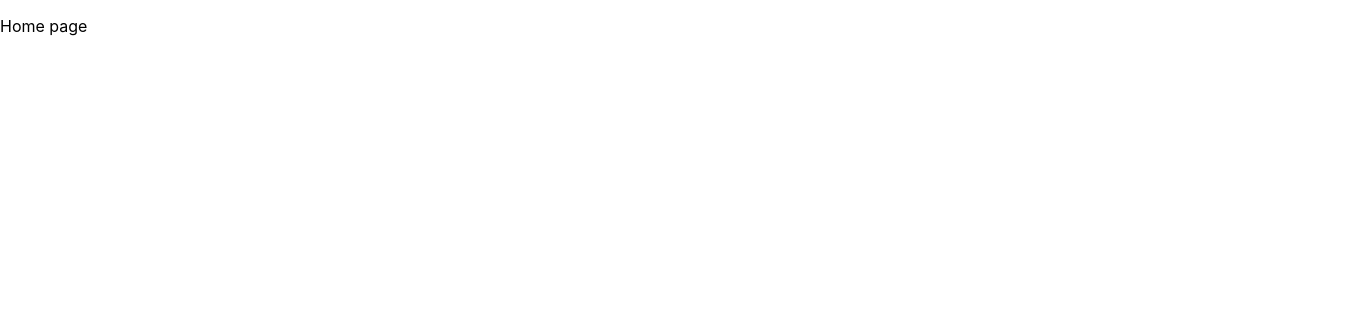
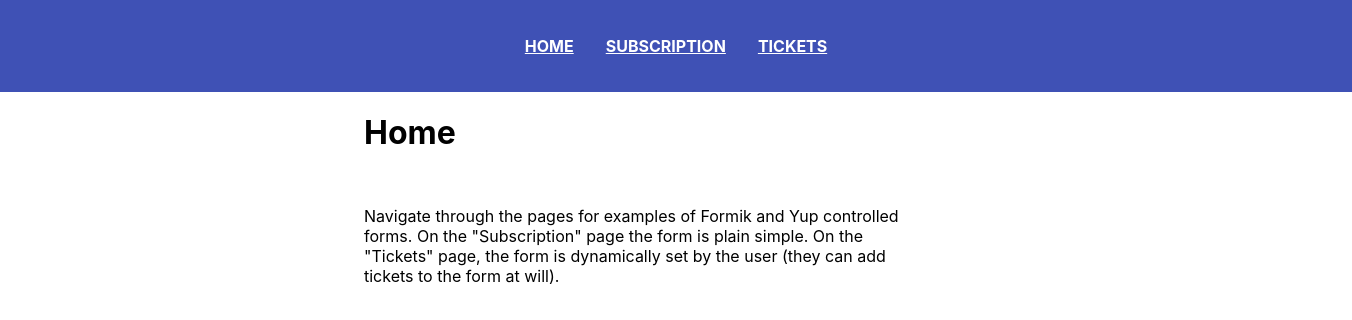
Before and after one commit to joserogeriofilho/formik-yup-material-ui-poc, a React (Create React App) app: page / in a window 1280 px wide. Shown: the top 320 px of the page, 1352 px wide, since content can reach past the window. Built offline with nearby package versions, Linux system fonts and the light colour scheme.

Commit message:
Add navigation component; add home content

```diff
--- a/package.json
+++ b/package.json
@@ -38,5 +38,8 @@
       "last 1 firefox version",
       "last 1 safari version"
     ]
+  },
+  "devDependencies": {
+    "node-sass": "^6.0.1"
   }
 }
--- a/src/Routes.js
+++ b/src/Routes.js
@@ -1,5 +1,6 @@
 import React from "react";
 import { BrowserRouter, Redirect, Route, Switch } from "react-router-dom";
+import Navigation from './components/Navigation';
 import Home from "./pages/Home";
 import Subscription from "./pages/Subscription";
 import Tickets from "./pages/Tickets";
@@ -7,6 +8,7 @@ import Tickets from "./pages/Tickets";
 export default function Routes({ children }) {
   return (
     <BrowserRouter>
+      <Navigation />
       {children}
       <Switch>
         <RouteWrapper path="/" exact component={Home} />
--- /dev/null
+++ b/src/components/Navigation.js
@@ -0,0 +1,12 @@
+import { Link } from "react-router-dom";
+import styles from './Navigation.module.scss';
+
+export default function Navigation() {
+  return (
+    <div className={styles.wrapper}>
+      <Link to="/">HOME</Link>
+      <Link to="/subscription">SUBSCRIPTION</Link>
+      <Link to="/tickets">TICKETS</Link>
+    </div>
+  )
+}
--- /dev/null
+++ b/src/components/Navigation.module.scss
@@ -0,0 +1,14 @@
+.wrapper {
+  width: 100%;
+  display: flex;
+  align-items: center;
+  justify-content: center;
+  padding: 36px;
+  background-color: #3f51b5;
+
+  a {
+    margin: 0 16px 0 16px;
+    color: white;
+    font-weight: 700;
+  }
+}
--- a/src/pages/Home.js
+++ b/src/pages/Home.js
@@ -1,5 +1,21 @@
+import { Container, Grid } from "@material-ui/core";
+
 export default function Home() {
   return (
-    <p>Home page</p>
+    <Container maxWidth="sm">
+      <Grid container justifyContent="center" spacing={2}>
+        <Grid item xs={12}>
+          <h1>Home</h1>
+        </Grid>
+        <Grid item xs={12}>
+          <p>
+            Navigate through the pages for examples of Formik and Yup controlled
+            forms. On the "Subscription" page the form is plain simple. On the
+            "Tickets" page, the form is dynamically set by the user (they can
+            add tickets to the form at will).
+          </p>
+        </Grid>
+      </Grid>
+    </Container>
   );
 }
```
Also changed, not shown: 1 other file (tests, documents, lock files or other folders).
